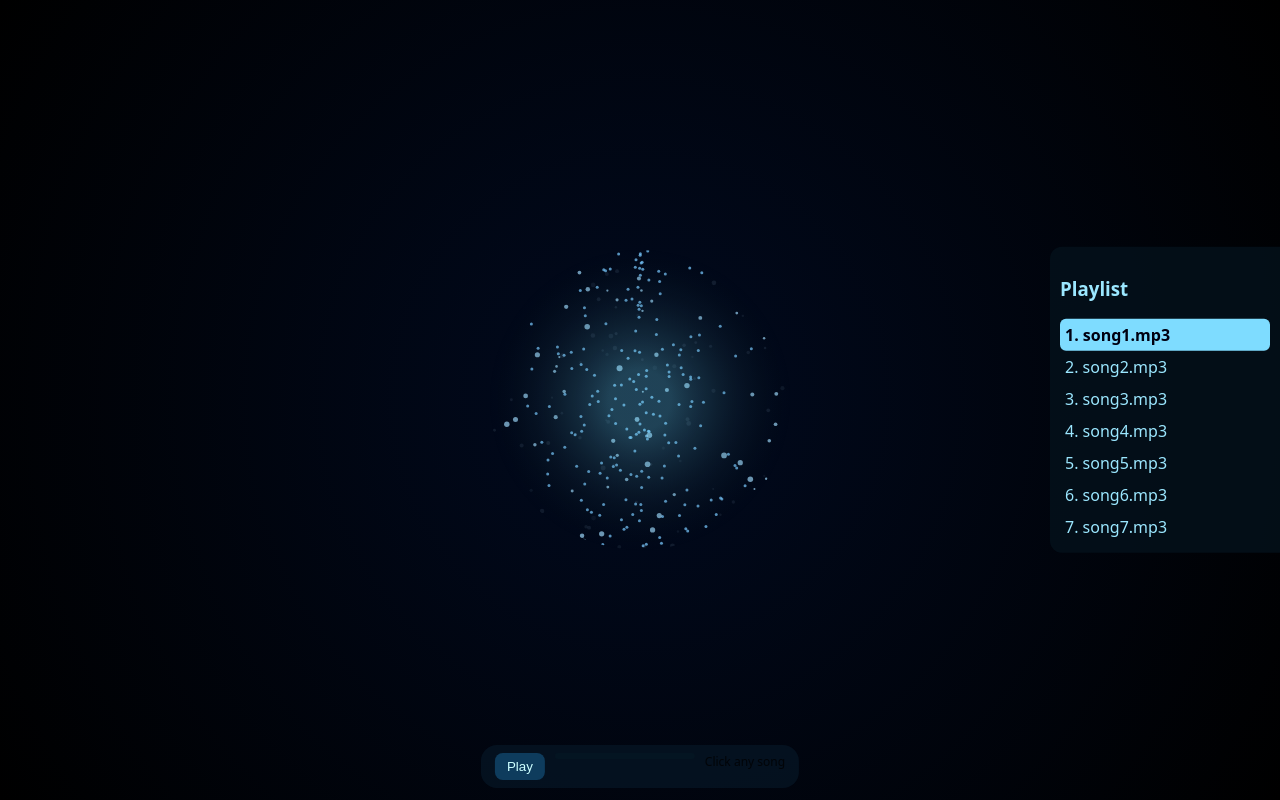
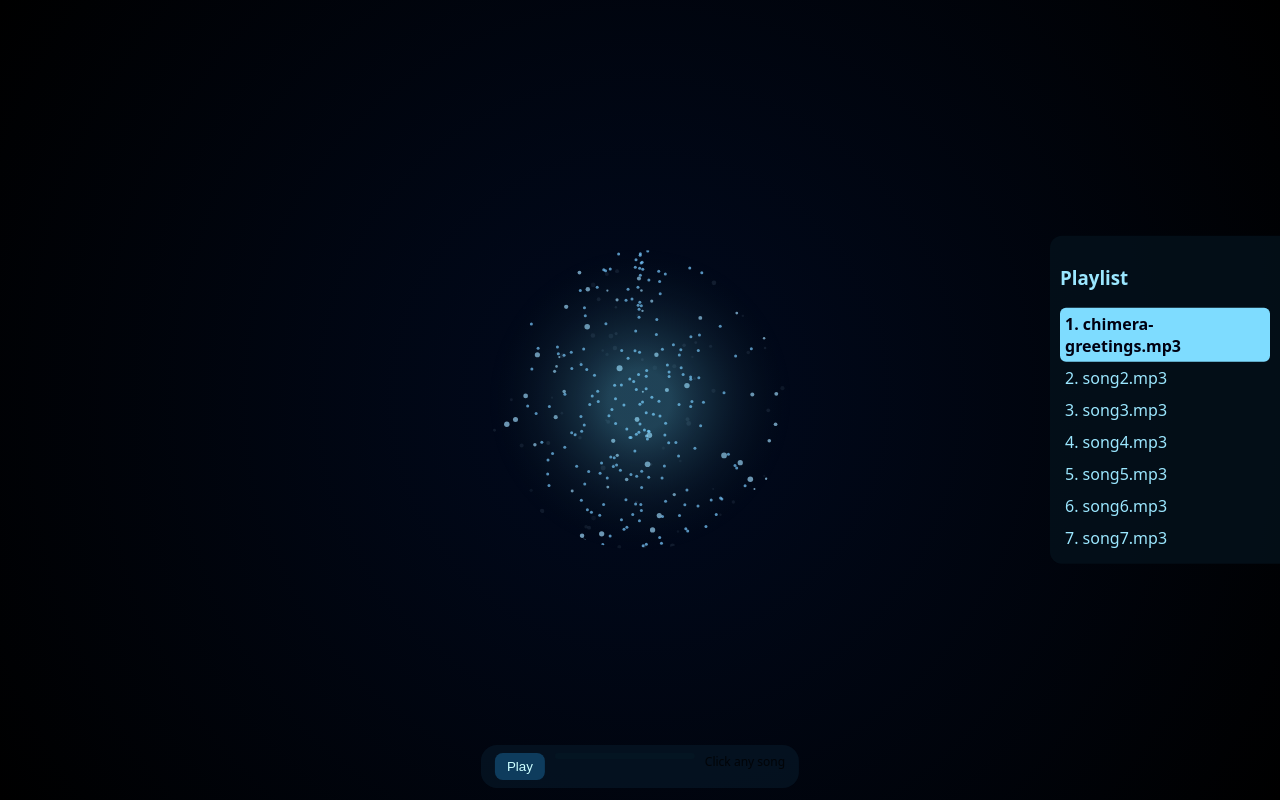
Before and after one commit to xenbohem/cerulean, a plain HTML site: page Snow-Globe-Visualizer/revised-77.html in a window 1280 px wide. Drawn offline with Linux system fonts and the light colour scheme.

Commit message:
Update revised-77.html

```diff
--- a/Snow-Globe-Visualizer/revised-77.html
+++ b/Snow-Globe-Visualizer/revised-77.html
@@ -47,7 +47,7 @@ const status = document.getElementById("status");
 const songsUI = document.getElementById("songs");
 
 /* Playlist */
-const playlist = ["song1.mp3","song2.mp3","song3.mp3","song4.mp3","song5.mp3","song6.mp3","song7.mp3"];
+const playlist = ["chimera-greetings.mp3","song2.mp3","song3.mp3","song4.mp3","song5.mp3","song6.mp3","song7.mp3"];
 let current = 0;
 
 /* Audio */
```
